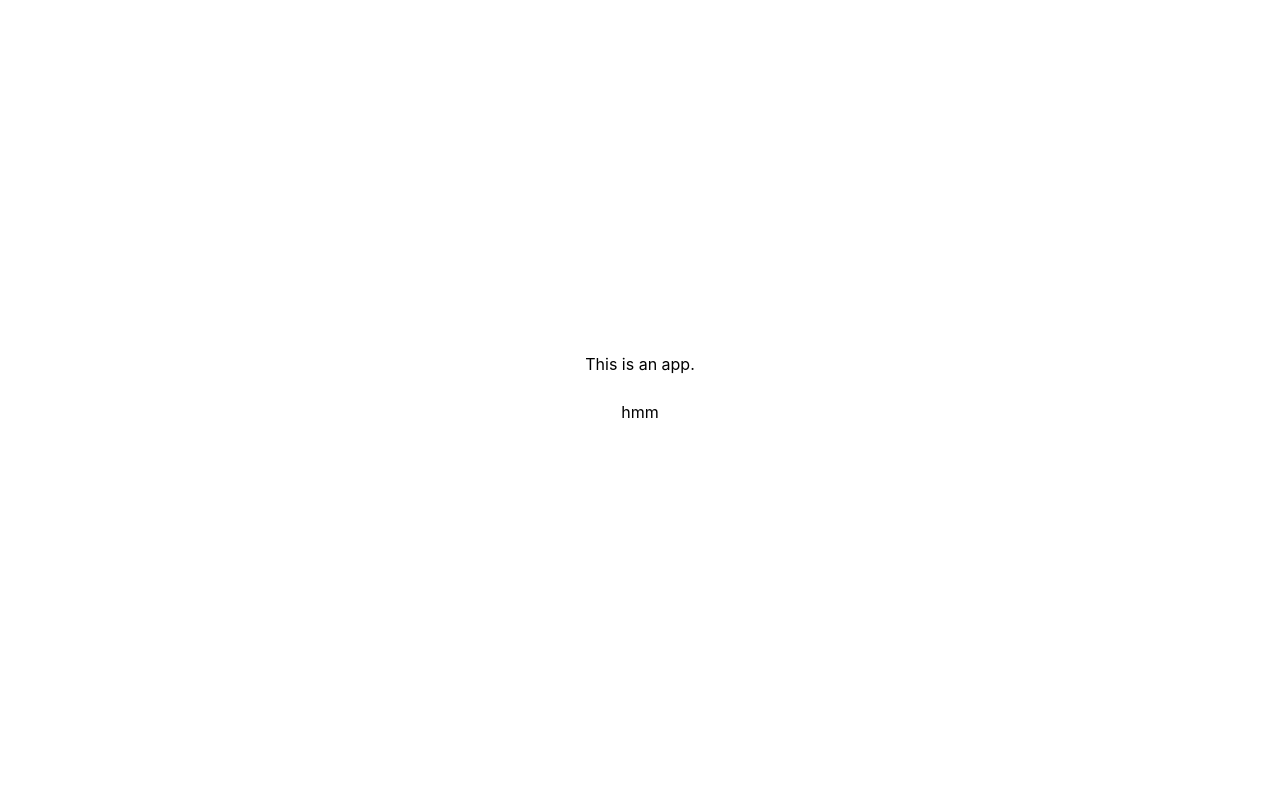
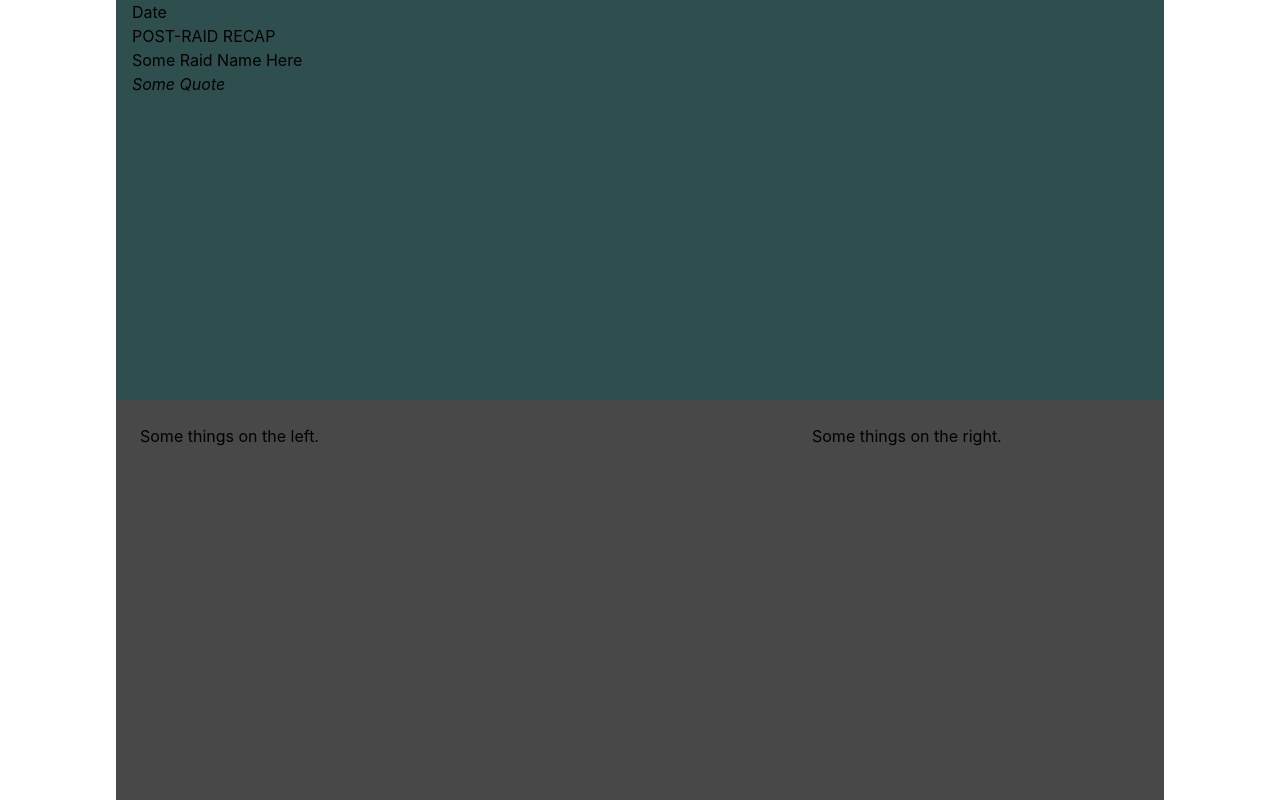
Before and after one commit to mikeekert/SAP-reports, a Next.js app: page / in a window 1280 px wide. Built offline with nearby package versions, Linux system fonts and the light colour scheme.

Commit message:
just a really basic layout setup

```diff
--- /dev/null
+++ b/components/Header.module.scss
@@ -0,0 +1,5 @@
+.header {
+  width: 100%;
+  flex-basis: 400px;
+  background: darkslategrey;
+}
--- /dev/null
+++ b/components/Header.tsx
@@ -0,0 +1,15 @@
+import styles from './Header.module.scss';
+
+const Header = () => {
+    return (
+        <header
+            className={`${styles.header} w-full px-4`}>
+            <p>Date</p>
+            <p className={'uppercase'}>Post-Raid Recap</p>
+            <p>Some Raid Name Here</p>
+            <p className={'italic'}>Some Quote</p>
+        </header>
+    );
+}
+
+export default Header;
--- a/pages/index.tsx
+++ b/pages/index.tsx
@@ -1,14 +1,24 @@
 import type { NextPage } from 'next'
+import Header from '../components/Header';
 import styles from '../styles/Home.module.scss'
 
 const Home: NextPage = () => {
   return (
-    <div className={styles.container}>
-      <main className={styles.main}>
-          This is an app.
-          <div className={'p-6'}>hmm</div>
-      </main>
-    </div>
+      <>
+          <div className={styles.container}>
+              <main className={styles.main}>
+                  <Header></Header>
+                  <div className={'p-6 flex-1 gap-4 flex w-full'}>
+                      <div className={styles['left-content']}>
+                          Some things on the left.
+                      </div>
+                      <div className={styles['right-content']}>
+                          Some things on the right.
+                      </div>
+                  </div>
+              </main>
+          </div>
+      </>
   )
 }
 
--- a/styles/Home.module.scss
+++ b/styles/Home.module.scss
@@ -1,13 +1,19 @@
-.container {
-  padding: 0 2rem;
-}
-
 .main {
   min-height: 100vh;
-  padding: 4rem 0;
   flex: 1;
   display: flex;
   flex-direction: column;
   justify-content: center;
   align-items: center;
+  max-width: 1048px;
+  margin: 0 auto;
+  background: rgba(54, 54, 54, 0.91);
+
+  .left-content {
+    flex: 2;
+  }
+
+  .right-content {
+    flex: 1;
+  }
 }
```
